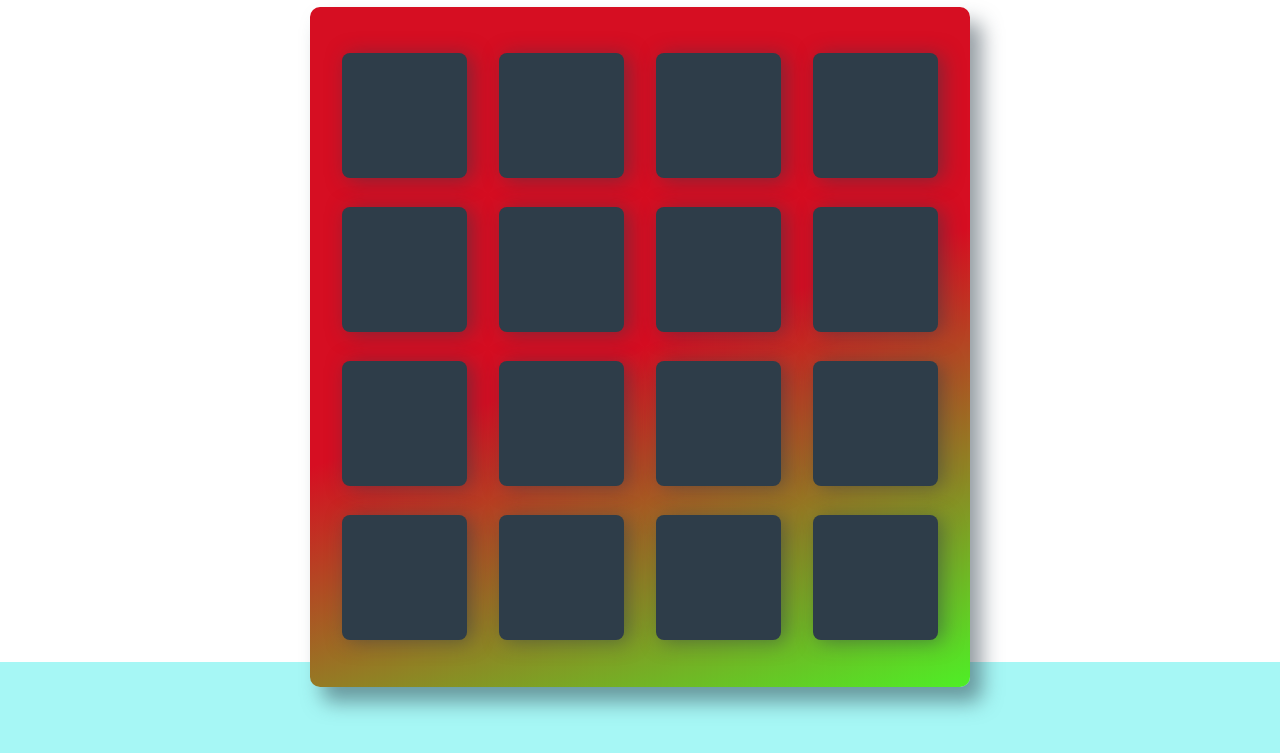
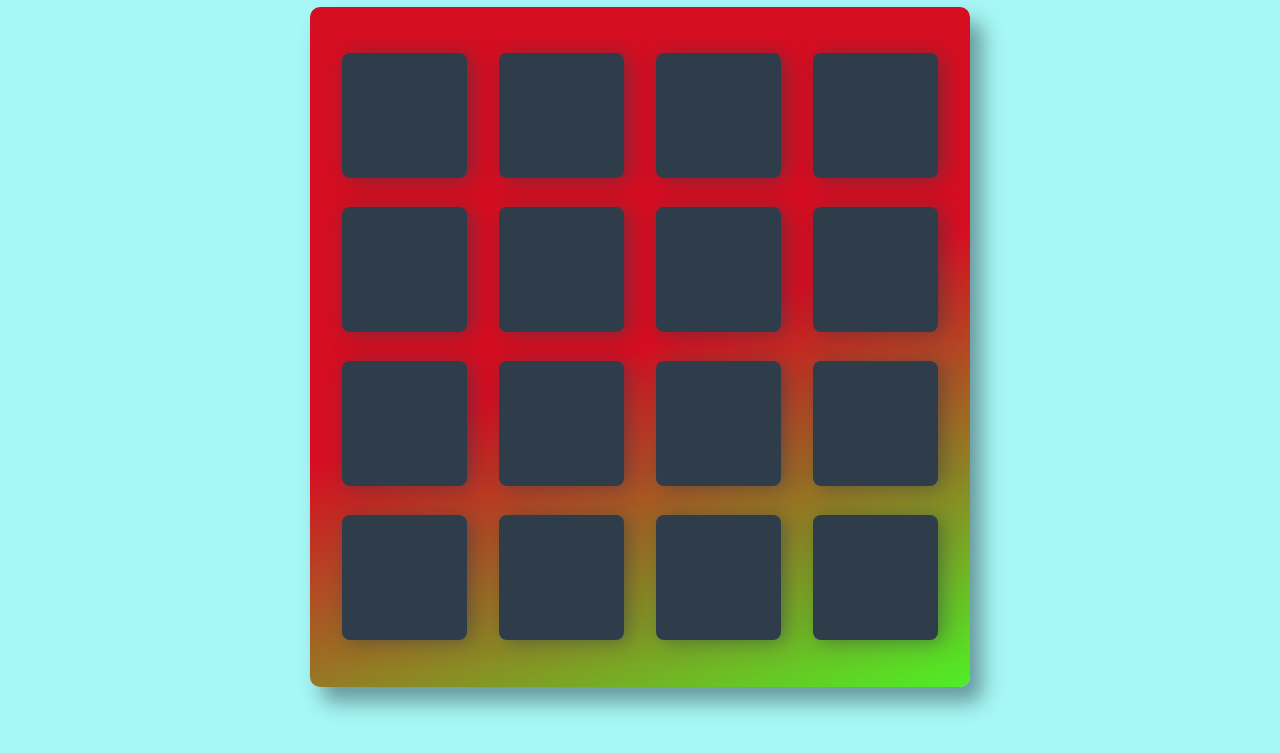
Before and after one commit to shra2197/memory-game, a plain HTML site: page index.html in a window 1280 px wide. Shown: the part 138-891 px from the top of the page. Drawn offline with Linux system fonts and the light colour scheme; a web font is replaced by a local one.

Commit message:
Update app1.css

```diff
--- a/css/app1.css
+++ b/css/app1.css
@@ -18,7 +18,6 @@ body {
 }
 
 body {
-	background: #ffffff;
 	font-family: 'Permanent Marker', cursive;
 	font-size: 16px;
 }
```
